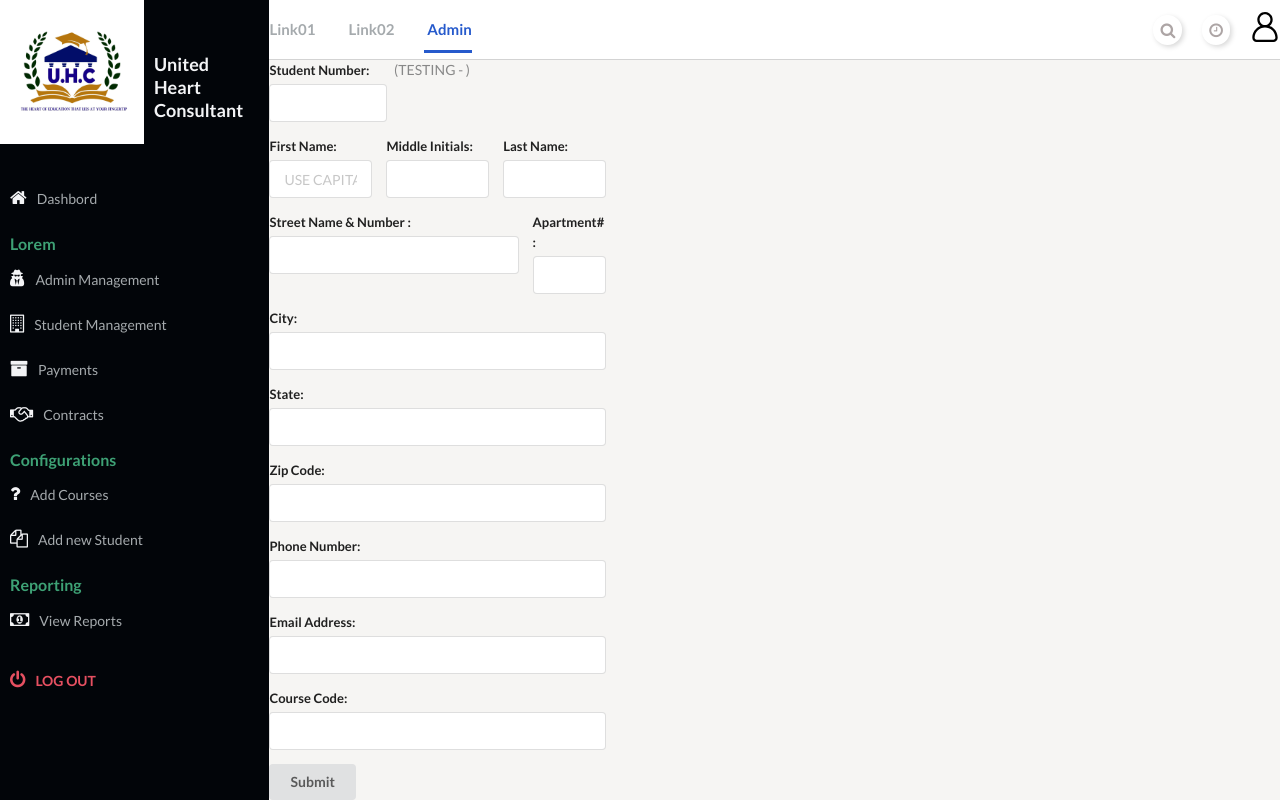
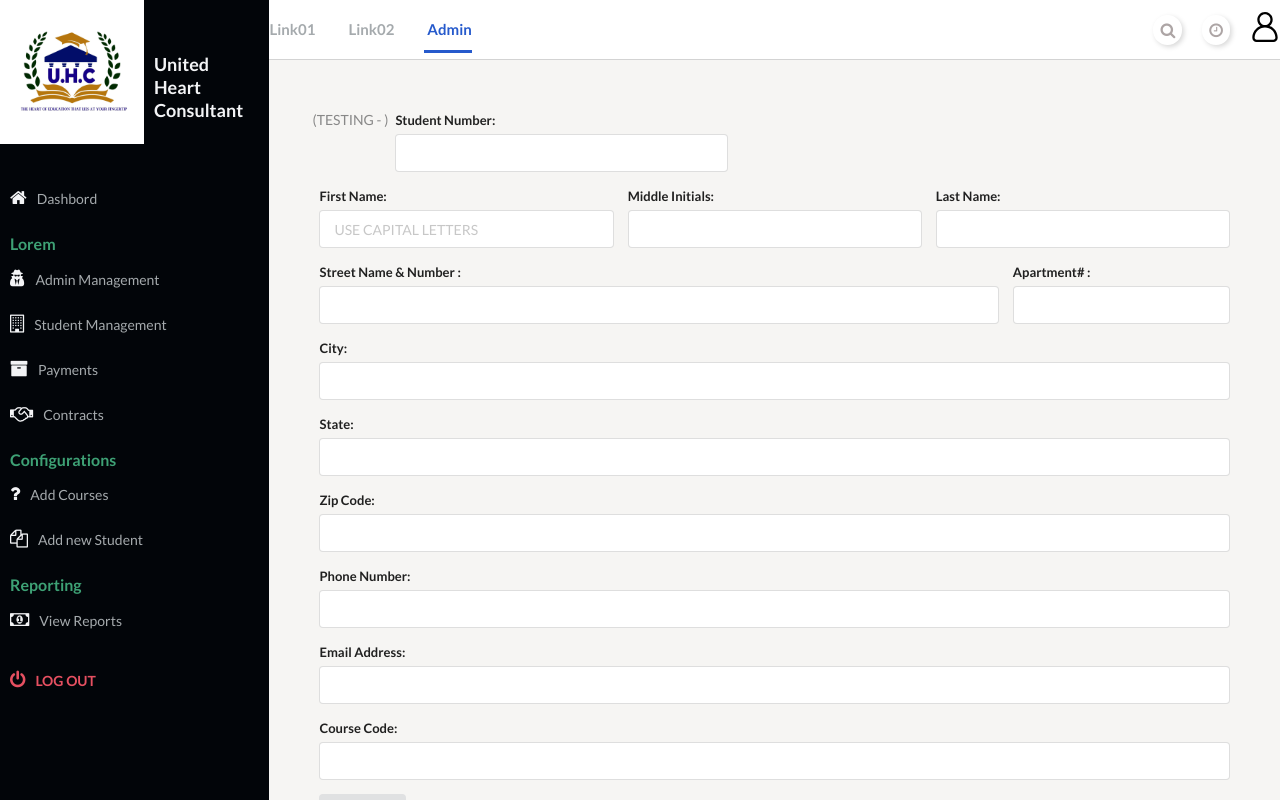
Before and after one commit to Prajeeth-W/uhc-dashbord, a React (Create React App) app: page /addStudent in a window 1280 px wide. Built offline with nearby package versions, Linux system fonts and the light colour scheme.

Commit message:
Stud form issue fixed

```diff
--- a/src/components/pages/AddStudent/AddStudent.css
+++ b/src/components/pages/AddStudent/AddStudent.css
@@ -1,8 +1,4 @@
-/* Todo
-meke css tika dapan tutorial eka balana
-Login page ekak hadannath ona - https://www.youtube.com/watch?v=XHPL-rX9m-Q&ab_channel=KrisFoster
-404 - https://www.youtube.com/watch?v=PbKOX2tkHlI
-*/
+
 .st_form{
     background: #f6f5f3;
     grid-area: main;
@@ -11,7 +7,7 @@ Login page ekak hadannath ona - https://www.youtube.com/watch?v=XHPL-rX9m-Q&ab_c
   }
   .form_area {
     display: grid;
-    grid-template-columns:1fr  ;
+    grid-template-columns:1fr;
     gap:30px;
-    margin-top: 50px 5px;
+    margin: 50px ;
   }
--- a/src/components/pages/AddStudent/AddStudent.js
+++ b/src/components/pages/AddStudent/AddStudent.js
@@ -28,12 +28,13 @@ class AddStudent extends React.Component {
 
   render() {
     return (
-      <student>
         <div className="st_form">
+
           <div className="form_area">
 
             <form className="ui form">
               <div className="two fields">
+                <p>(TESTING - {this.state.fName} ) </p> {/*TEST*/}
                 <div class="six wide field">
                   <label> Student Number:</label>
                   <input
@@ -43,7 +44,7 @@ class AddStudent extends React.Component {
                     onChange={(ev) => this.setState({ stNo: ev.target.value })}
                   />
                 </div>
-                <p>(TESTING - {this.state.fName} ) </p> {/*TEST*/}
+
               </div>
 
               <div className="three fields">
@@ -136,8 +137,8 @@ class AddStudent extends React.Component {
 
           </div>
         </div>
-      </student>
-    );
+
+    )
   }
 }
 export default AddStudent;
```
